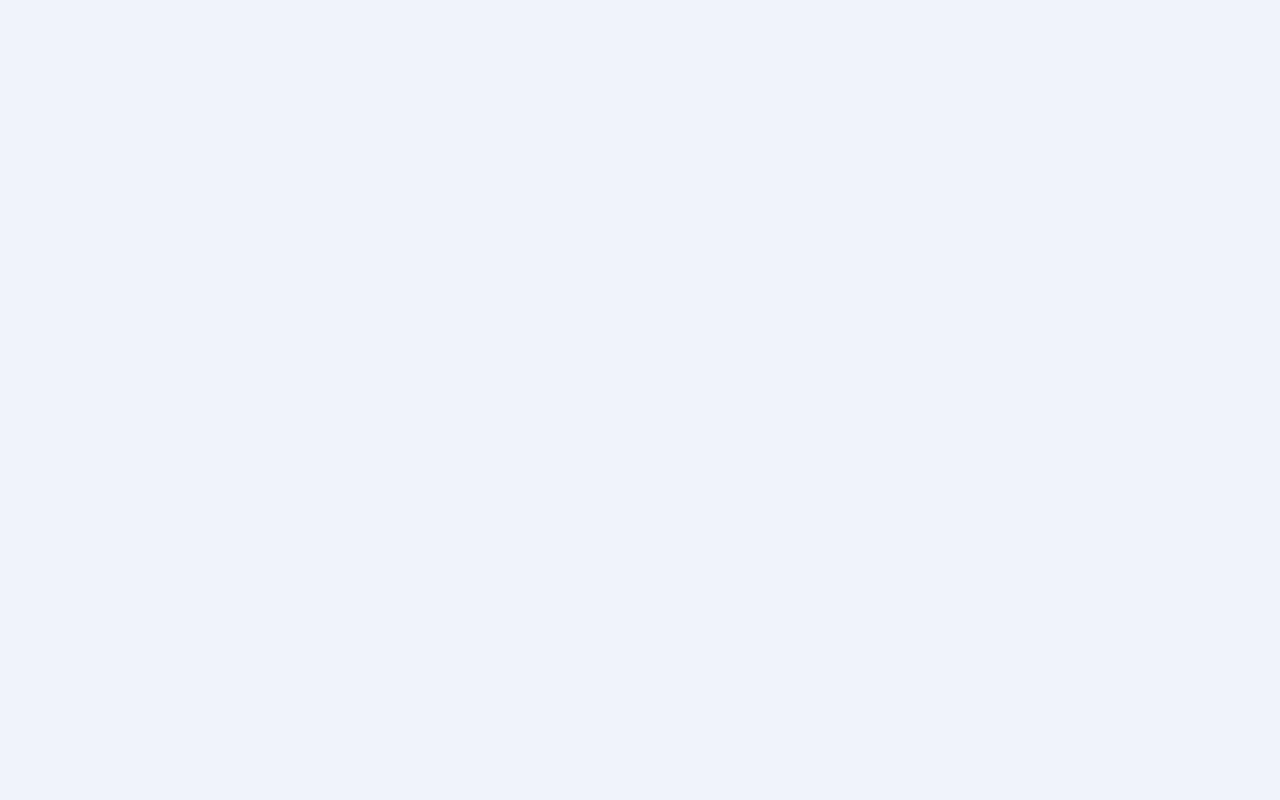
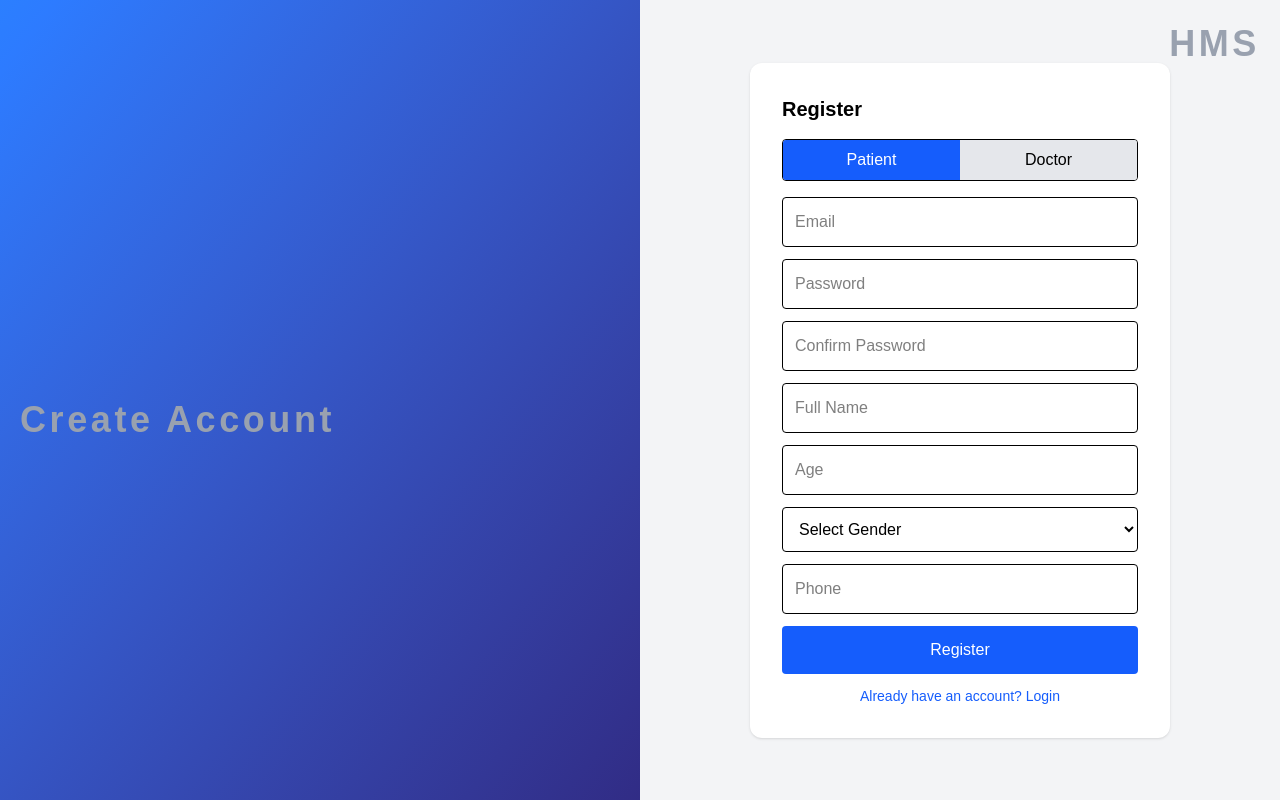
Before and after one commit to Darshannn007/Hospital-management-system, a React (Vite) app: page /register in a window 1280 px wide. Before the commit this address had no page. Built offline with nearby package versions, Linux system fonts and the light colour scheme.

Commit message:
implemented new register page and all other related features

```diff
--- a/src/components/Sidebar.jsx
+++ b/src/components/Sidebar.jsx
@@ -29,85 +29,48 @@ function Sidebar() {
         <nav className="space-y-2">
 
           {/* DASHBOARD (ALL) */}
-          <NavLink
-            to="/dashboard"
-            className={({ isActive }) =>
-              `flex items-center gap-3 px-4 py-3 rounded-lg ${
-                isActive
-                  ? "bg-gradient-to-r from-blue-600 to-cyan-500 text-white"
-                  : "hover:bg-[#1e293b]"
-              }`
-            }
-          >
-            <IconLayoutDashboard size={20} />
-            Dashboard
-          </NavLink>
+          <NavLink to="/dashboard" className={({ isActive }) => `flex items-center gap-3 px-4 py-3 rounded-lg
+          ${isActive ? "bg-linear-to-r from-blue-600 to-cyan-500 text-white": "hover:bg-[#1e293b]"
+          }`}><IconLayoutDashboard size={20} />Dashboard</NavLink>
 
           {/* ADMIN ONLY */}
           {role === "ADMIN" && (
             <>
         <NavLink to="/availability" className={({ isActive }) =>`flex items-center gap-3 px-4 py-3 rounded-lg
-         ${isActive ? "bg-gradient-to-r from-blue-600 to-cyan-500 text-white":"hover:bg-[#1e293b]"
+         ${isActive ? "bg-linear-to-r from-blue-600 to-cyan-500 text-white":"hover:bg-[#1e293b]"
             }`}><IconStethoscopeOff size={20} />DoctorAvailability</NavLink>
 
         <NavLink to="/patients" className={({ isActive }) =>`flex items-center gap-3 px-4 py-3 rounded-lg
-         ${isActive ? "bg-gradient-to-r from-blue-600 to-cyan-500 text-white":"hover:bg-[#1e293b]"
+         ${isActive ? "bg-linear-to-r from-blue-600 to-cyan-500 text-white":"hover:bg-[#1e293b]"
            }`}><IconUsers size={20} />Patients</NavLink>
 
         <NavLink to="/doctors" className={({ isActive }) =>`flex items-center gap-3 px-4 py-3 rounded-lg
-         ${ isActive? "bg-gradient-to-r from-blue-600 to-cyan-500 text-white":"hover:bg-[#1e293b]"
+         ${ isActive? "bg-linear-to-r from-blue-600 to-cyan-500 text-white":"hover:bg-[#1e293b]"
            }`}><IconStethoscope size={20} />Doctors</NavLink>
             </>
           )}
 
-          {/* USER */}
-          {role === "USER" && (
-            <NavLink
-              to="/doctors"
-              className={({ isActive }) =>
-                `flex items-center gap-3 px-4 py-3 rounded-lg ${
-                  isActive
-                    ? "bg-gradient-to-r from-blue-600 to-cyan-500 text-white"
-                    : "hover:bg-[#1e293b]"
-                }`
-              }
-            >
-              <IconStethoscope size={20} />
-              Doctors
-            </NavLink>
+
+
+
+          {/* PATIENT */}
+          {role === "PATIENT" && (
+            <NavLink to="/doctors" className={({ isActive }) =>`flex items-center gap-3 px-4 py-3 rounded-lg
+             ${isActive ? "bg-linear-to-r from-blue-600 to-cyan-500 text-white" : "hover:bg-[#1e293b]"
+              }`}><IconStethoscope size={20} />Doctors</NavLink>
           )}
 
           {/* DOCTOR */}
           {role === "DOCTOR" && (
-            <NavLink
-              to="/appointments"
-              className={({ isActive }) =>
-                `flex items-center gap-3 px-4 py-3 rounded-lg ${
-                  isActive
-                    ? "bg-gradient-to-r from-blue-600 to-cyan-500 text-white"
-                    : "hover:bg-[#1e293b]"
-                }`
-              }
-            >
-              <IconCalendar size={20} />
-              My Appointments
-            </NavLink>
+            <NavLink to="/appointments" className={({ isActive }) => `flex items-center gap-3 px-4 py-3 rounded-lg
+            ${isActive ? "bg-linear-to-r from-blue-600 to-cyan-500 text-white" : "hover:bg-[#1e293b]"
+            }`}><IconCalendar size={20} />My Appointments</NavLink>
           )}
 
           {/* COMMON (ALL ROLES) */}
-          <NavLink
-            to="/appointments"
-            className={({ isActive }) =>
-              `flex items-center gap-3 px-4 py-3 rounded-lg ${
-                isActive
-                  ? "bg-gradient-to-r from-blue-600 to-cyan-500 text-white"
-                  : "hover:bg-[#1e293b]"
-              }`
-            }
-          >
-            <IconCalendar size={20} />
-            Appointments
-          </NavLink>
+          <NavLink to="/appointments" className={({ isActive }) => `flex items-center gap-3 px-4 py-3 rounded-lg
+          ${isActive ? "bg-linear-to-r from-blue-600 to-cyan-500 text-white" : "hover:bg-[#1e293b]"
+          }`}><IconCalendar size={20} />Appointments</NavLink>
 
         </nav>
       </div>
--- a/src/features/authSlice.js
+++ b/src/features/authSlice.js
@@ -3,13 +3,13 @@ import { createSlice } from "@reduxjs/toolkit";
 // 🔥 localStorage se data uthao (refresh ke baad bhi login rahe)
 const token = localStorage.getItem("token");
 
-const validroles = ["ADMIN", "USER", "DOCTOR"];
+const validroles = ["ADMIN", "PATIENT", "DOCTOR"];
 const storedRole = localStorage.getItem("role")
 const role = validroles.includes(localStorage.getItem("role")) ?  storedRole : null;
 
 
 const initialState = {
-  isAuthenticated: !!token, // agar token hai → logged in
+  isAuthenticated: token, // agar token hai → logged in
   user: null,
   token: token || null,
   role: role,
--- a/src/pages/Appoitments.jsx
+++ b/src/pages/Appoitments.jsx
@@ -6,6 +6,7 @@ import { useSelector } from "react-redux";
 import { updateAppointmentStatus } from "../services/appointmentService";
 import { toast } from "react-hot-toast/headless";
 import { getSlots, bookSlot } from "../services/availabilityService";
+
 
 function Appointments() {
   const location = useLocation();
@@ -18,11 +19,20 @@ function Appointments() {
   const [appointments, setAppointments] = useState([]);
   const [doctors, setDoctors] = useState([]);
   const [loadingId, setLoadingId] = useState(null);
+
   const [formData, setFormData] = useState({
     patientName: "",
     doctorId: "",
     date: "",
   });
+  useEffect(() => {
+    if (selectedDoctor) {
+      setFormData((prev) => ({
+        ...prev,
+        doctorId: selectedDoctor.id,
+      }));
+    }
+  }, [selectedDoctor]);
 
   const handleStatusChange = async (id, status) => {
     try {
@@ -61,6 +71,8 @@ useEffect(() => {
     }));
   }
   }, [selectedDoctor]);
+
+
   useEffect(() => {
     getDoctors()
       .then((res) => {
@@ -123,6 +135,12 @@ useEffect(() => {
         Appointments
       </h2>
 
+      {selectedDoctor && (
+  <div className="mb-4 p-3 bg-blue-100 rounded">
+    Selected Doctor: <b>Dr. {selectedDoctor.name}</b>
+  </div>
+)}
+
       {/* FORM */}
       <form
         onSubmit={handleSubmit}
@@ -137,6 +155,7 @@ useEffect(() => {
           className="border border-gray-300 focus:ring-2 focus:ring-blue-500 focus:outline-none p-2.5 rounded-lg w-full md:w-1/4"
           required
         />
+
 
         <select
           name="doctorId"
--- a/src/pages/Doctor.jsx
+++ b/src/pages/Doctor.jsx
@@ -5,11 +5,12 @@ import {
   deleteDoctor,
   updateDoctor,
 } from "../services/doctorService";
-
 import { useSelector } from "react-redux";
 import { useNavigate } from "react-router-dom";
+import toast from "react-hot-toast";
 
 function Doctor() {
+  const { role } = useSelector((state) => state.auth);
   const [doctors, setDoctors] = useState([]);
 
   const [formData, setFormData] = useState({
@@ -21,7 +22,7 @@ function Doctor() {
 
   const [editId, setEditId] = useState(null);
 
-  const { role } = useSelector((state) => state.auth);
+
   const navigate = useNavigate();
 
   // 🔥 FETCH
@@ -40,11 +41,7 @@ function Doctor() {
 
   // 🔥 INPUT HANDLE
   const handleChange = (e) => {
-    setFormData({
-      ...formData,
-      [e.target.name]: e.target.value,
-    });
-  };
+    setFormData({...formData, [e.target.name]: e.target.value,});};
 
   // 🔥 ADD / UPDATE
   const handleSubmit = async () => {
@@ -54,6 +51,7 @@ function Doctor() {
         setEditId(null);
       } else {
         await addDoctor(formData);
+
       }
 
       setFormData({
@@ -64,6 +62,7 @@ function Doctor() {
       });
 
       fetchDoctors();
+      console.log("CURRENT ROLE:", role);
     } catch (err) {
       console.log(err);
     }
@@ -73,6 +72,7 @@ function Doctor() {
   const handleDelete = async (id) => {
     await deleteDoctor(id);
     fetchDoctors();
+    toast.success("Deleted🎗️")
   };
 
   // 🔥 EDIT
@@ -133,54 +133,55 @@ function Doctor() {
       )}
 
       {/* 🔥 DOCTOR CARDS */}
-      <div className="grid grid-cols-1 md:grid-cols-2 lg:grid-cols-3 gap-6 mt-6">
-        {Array.isArray(doctors) &&
-          doctors.map((doc) => (
-            <div
-              key={doc.id}
-              className="p-5 bg-white shadow-lg rounded-xl border hover:shadow-xl transition"
-            >
-              <h3 className="text-lg font-bold text-gray-800">
-                Doctor: {doc.name}
+      <div className="grid grid-cols-1 m-20 md:grid-cols-2 lg:grid-cols-3 mt-6">
+        {Array.isArray(doctors) && doctors.map((doc) => (
+            <div key={doc.id} className=" flex flex-col gap-5 bg-linear-to-br mb-20 w-80 h-80 from-blue-200 to-indigo-400 rounded-2xl shadow-md hover:shadow-xl transition duration-300 p-6 border">
+        {/* Avatar */}
+       <div className="flex items-center gap-4 mb-4">
+        <div className="w-14 h-14 bg-blue-500 text-white flex items-center justify-center rounded-full text-xl font-bold">
+          {doc.name?.charAt(0)}
+        </div>
+
+        <div>
+          <h3 className="text-lg font-semibold text-gray-800">
+            Dr. {doc.name}
           </h3>
+          <p className="text-sm text-gray-500">
+            {doc.specialization}
+          </p>
+        </div>
+       </div>
 
-              <p className="text-xl text-gray-600 mt-1">
-                Specialization: {doc.specialization}
-              </p>
+  {/* Info */}
+          <div className="text-sm text-gray-600 space-y-1">
+            <p className="text-xl font-bold font-sans">🎓 {doc.education}</p>
+            <p className="text-xl font-bold font-sans mb-7">💼 {doc.experience}</p>
+          </div>
 
-              <p className="text-xl text-gray-500">
-                Experience: {doc.experience}
-              </p>
+  {/* Actions */}
+      <div className="flex items-center justify-center mt-5">
 
-              <p className="text-xl text-gray-500 mb-3">
-                Education: {doc.education}
-              </p>
-
-              <div className="flex justify-between items-center mt-3">
-                {/* 👑 ADMIN CONTROLS */}
+    {/* ADMIN */}
     {role === "ADMIN" && (
       <div className="flex gap-3">
         <button
           onClick={() => handleEdit(doc)}
-                      className="text-blue-500 text-sm"
+          className="text-blue-600 text-sm font-medium"
         >
           Edit
         </button>
         <button
           onClick={() => handleDelete(doc.id)}
-                      className="text-red-500 text-sm"
+          className="text-red-500 text-sm font-medium"
         >
           Delete
         </button>
       </div>
     )}
 
-                {/* 👤 USER BOOK BUTTON */}
-                {role === "USER" && (
-                  <button
-                    onClick={() => handleBook(doc)}
-                    className="bg-green-500 text-white px-3 py-1 rounded text-sm"
-                  >
+    {/* PATIENT */}
+    {(role === "PATIENT" || role === "USER" || role === "ADMIN" || role === "DOCTOR") && (
+      <button onClick={() => handleBook(doc)} className="bg-green-600 hover:bg-green-800 text-white px-6 py-2 rounded-lg text-sm">
         Book Appointment
       </button>
     )}
--- a/src/pages/Login.jsx
+++ b/src/pages/Login.jsx
@@ -6,6 +6,7 @@ import { useNavigate } from "react-router-dom";
 import axios from "axios";
 import { motion } from "framer-motion";
 import { toast } from "react-hot-toast";
+import { login } from "../services/authServices";
 
 function Login() {
   const dispatch = useDispatch();
@@ -18,6 +19,7 @@ function Login() {
 
   const [error, setError] = useState("");
 
+
   const handleChange = (e) => {
     setFormData({
       ...formData,
@@ -29,7 +31,7 @@ function Login() {
     e.preventDefault();
 
     try {
-      const res = await axios.post("http://localhost:8080/auth/login", {
+      const res = await login({
         email: formData.email,
         password: formData.password,
       });
@@ -46,6 +48,7 @@ function Login() {
 
         navigate("/dashboard");
 
+
       // localStorage.setItem("token",token); ---> this task is already done in authslice
       // localStorage.setItem("role",role);
     } catch (err) {
@@ -61,7 +64,7 @@ function Login() {
       <div className="relative w-1/2 bg-linear-to-br from-blue-500 to-indigo-900 text-white flex flex-col justify-center px-16">
 
 
-        <h1 className="text-4xl font-bold mb-4 text-gray-300">
+        <h1 className="text-4xl font-bold mb-4 text-gray-400">
           HOSPITAL MANAGEMENT SYSTEM
         </h1>
 
@@ -73,7 +76,7 @@ function Login() {
           Manage Your Hospital <br /> Smarter & Better
         </h2>
 
-        <p className="text-gray-100  mb-3">
+        <p className="text-gray-200  mb-3">
           A complete solution for managing patients, doctors,
           appointments, billing and pharmacy — all in one place.
         </p>
@@ -151,6 +154,12 @@ function Login() {
           </motion.button>
         </motion.form>
       </div>
+      <p className="text-sm mt-4 text-center absolute bottom-45 right-55 transform -translate-x-1/2">
+        Don't have an account?{" "}
+      <span className="text-blue-600 cursor-pointer" onClick={() => navigate("/register")}>
+       Register
+      </span>
+      </p>
     </div>
   );
 }
--- /dev/null
+++ b/src/pages/Register.jsx
@@ -0,0 +1,235 @@
+/* eslint-disable no-unused-vars */
+import { useState } from "react";
+import { useNavigate } from "react-router-dom";
+import { register } from "../services/authServices";
+import { motion } from "framer-motion";
+import { toast } from "react-hot-toast";
+
+function Register() {
+  const navigate = useNavigate();
+
+  const [role, setRole] = useState("PATIENT");
+
+  const [formData, setFormData] = useState({
+    email: "",
+    password: "",
+    confirmPassword: "",
+
+    name: "",
+    age: "",
+    gender: "",
+    phone: "",
+
+    education: "",
+    specialization: "",
+    experience: "",
+  });
+
+  const handleChange = (e) => {
+    setFormData({
+      ...formData,
+      [e.target.name]: e.target.value,
+    });
+  };
+
+  const handleSubmit = async (e) => {
+    e.preventDefault();
+
+    if (formData.password !== formData.confirmPassword) {
+      toast.error("Passwords do not match ❌");
+      return;
+    }
+
+    try {
+      await register({
+        email: formData.email,
+        password: formData.password,
+        role: role,
+        name: formData.name,
+
+        age: role === "PATIENT" ? Number(formData.age) : null,
+        gender: role === "PATIENT" ? formData.gender : null,
+        phone: role === "PATIENT" ? formData.phone : null,
+
+        education: role === "DOCTOR" ? formData.education : null,
+        specialization: role === "DOCTOR" ? formData.specialization : null,
+        experience: role === "DOCTOR" ? formData.experience : null,
+      });
+
+      toast.success("Registered successfully ✅");
+      navigate("/");
+
+    } catch (err) {
+      console.log(err);
+      toast.error("Registration failed ❌");
+    }
+  };
+
+  return (
+    <div className="h-screen flex">
+
+      {/* LEFT */}
+      <div className="w-1/2 bg-gradient-to-br from-blue-500 to-indigo-900 text-white flex flex-col justify-center px-16">
+      <h1 className="text-4xl font-bold mb-4 absolute top-6 right-5 text-4xl font-bold select-none text-gray-400 text-shadow-blue-900 tracking-widest">HMS</h1>
+      <h2 className="text-4xl font-bold absolute top-100 left-5 text-4xl font-bold select-none text-gray-400 text-shadow-yellow-500 tracking-widest">Create Account</h2>
+      </div>
+
+      {/* RIGHT */}
+      <div className="w-1/2 flex items-center justify-center bg-gray-100">
+
+        <motion.form
+          onSubmit={handleSubmit}
+          className="bg-white p-8 rounded-xl shadow w-[420px]"
+        >
+          <h2 className="text-xl font-bold mb-4">Register</h2>
+
+          {/* 🔥 ROLE TOGGLE */}
+          <div className="flex mb-4 border rounded overflow-hidden">
+            <button
+              type="button"
+              onClick={() => setRole("PATIENT")}
+              className={`w-1/2 p-2 ${
+                role === "PATIENT"
+                  ? "bg-blue-600 text-white"
+                  : "bg-gray-200"
+              }`}
+            >
+              Patient
+            </button>
+
+            <button
+              type="button"
+              onClick={() => setRole("DOCTOR")}
+              className={`w-1/2 p-2 ${
+                role === "DOCTOR"
+                  ? "bg-blue-600 text-white"
+                  : "bg-gray-200"
+              }`}
+            >
+              Doctor
+            </button>
+          </div>
+
+          {/* Email */}
+          <input
+            type="email"
+            name="email"
+            placeholder="Email"
+            onChange={handleChange}
+            className="w-full mb-3 p-3 border rounded"
+            required
+          />
+
+          {/* Password */}
+          <input
+            type="password"
+            name="password"
+            placeholder="Password"
+            onChange={handleChange}
+            className="w-full mb-3 p-3 border rounded"
+            required
+          />
+
+          {/* Confirm */}
+          <input
+            type="password"
+            name="confirmPassword"
+            placeholder="Confirm Password"
+            onChange={handleChange}
+            className="w-full mb-3 p-3 border rounded"
+            required
+          />
+
+          {/* Name */}
+          <input
+            type="text"
+            name="name"
+            placeholder="Full Name"
+            onChange={handleChange}
+            className="w-full mb-3 p-3 border rounded"
+            required
+          />
+
+          {/* 🔥 PATIENT FORM */}
+          {role === "PATIENT" && (
+            <>
+              <input
+                type="number"
+                name="age"
+                placeholder="Age"
+                onChange={handleChange}
+                className="w-full mb-3 p-3 border rounded"
+                required
+              />
+
+              <select
+                name="gender"
+                onChange={handleChange}
+                className="w-full mb-3 p-3 border rounded"
+                required
+              >
+                <option value="">Select Gender</option>
+                <option value="MALE">Male</option>
+                <option value="FEMALE">Female</option>
+              </select>
+
+              <input
+                type="text"
+                name="phone"
+                placeholder="Phone"
+                onChange={handleChange}
+                className="w-full mb-3 p-3 border rounded"
+                required
+              />
+            </>
+          )}
+
+          {/* 🔥 DOCTOR FORM */}
+          {role === "DOCTOR" && (
+            <>
+              <input
+                type="text"
+                name="education"
+                placeholder="Education"
+                onChange={handleChange}
+                className="w-full mb-3 p-3 border rounded"
+                required
+              />
+
+              <input
+                type="text"
+                name="specialization"
+                placeholder="Specialization"
+                onChange={handleChange}
+                className="w-full mb-3 p-3 border rounded"
+                required
+              />
+
+              <input
+                type="text"
+                name="experience"
+                placeholder="Experience"
+                onChange={handleChange}
+                className="w-full mb-3 p-3 border rounded"
+                required
+              />
+            </>
+          )}
+
+          <button className="w-full bg-blue-600 text-white p-3 rounded">
+            Register
+          </button>
+
+          <p
+            className="text-center mt-3 text-sm text-blue-600 cursor-pointer"
+            onClick={() => navigate("/")}
+          >
+            Already have an account? Login
+          </p>
+        </motion.form>
+      </div>
+    </div>
+  );
+}
+
+export default Register;
--- a/src/routes/AppRoutes.jsx
+++ b/src/routes/AppRoutes.jsx
@@ -12,6 +12,7 @@ import Prescription from "../pages/Prescription";
 import Invoice from "../pages/Invoice";
 import Reports from "../pages/Reports";
 import AdminAvailability from "../pages/AdminAvailability";
+import Register from "../pages/Register";
 
 // Layout
 import MainLayout from "../layouts/Mainlayout";
@@ -26,6 +27,7 @@ function AppRoutes() {
 
         {/* 🔓 Public Route */}
         <Route path="/" element={<Login />} />
+        <Route path="/register" element={<Register />} />
 
         {/* 🔒 Protected Layout */}
         <Route element={<MainLayout />}>
@@ -34,7 +36,7 @@ function AppRoutes() {
           <Route
             path="/dashboard"
             element={
-              <ProtectedRoute>
+               <ProtectedRoute>
                 <Dashboard />
               </ProtectedRoute>
             }
@@ -54,7 +56,7 @@ function AppRoutes() {
           <Route
             path="/doctors"
             element={
-              <ProtectedRoute allowedRoles={["ADMIN", "USER"]}>
+              <ProtectedRoute allowedRoles={["ADMIN", "PATIENT"]}>
                 <Doctors />
               </ProtectedRoute>
             }
@@ -72,7 +74,7 @@ function AppRoutes() {
           <Route
             path="/appointments"
             element={
-              <ProtectedRoute allowedRoles={["ADMIN", "DOCTOR", "USER"]}>
+              <ProtectedRoute allowedRoles={["ADMIN", "DOCTOR", "PATIENT"]}>
                 <Appointments />
               </ProtectedRoute>
             }
--- /dev/null
+++ b/src/services/authServices.js
@@ -0,0 +1,11 @@
+import axios from "axios";
+
+const API = "http://localhost:8080/auth";
+
+export const register = (data) => {
+  return axios.post(`${API}/register`, data);
+};
+
+export const login = (data) => {
+  return axios.post(`${API}/login`, data);
+};
```
Lines whose indentation alone changed are shown as unchanged.
